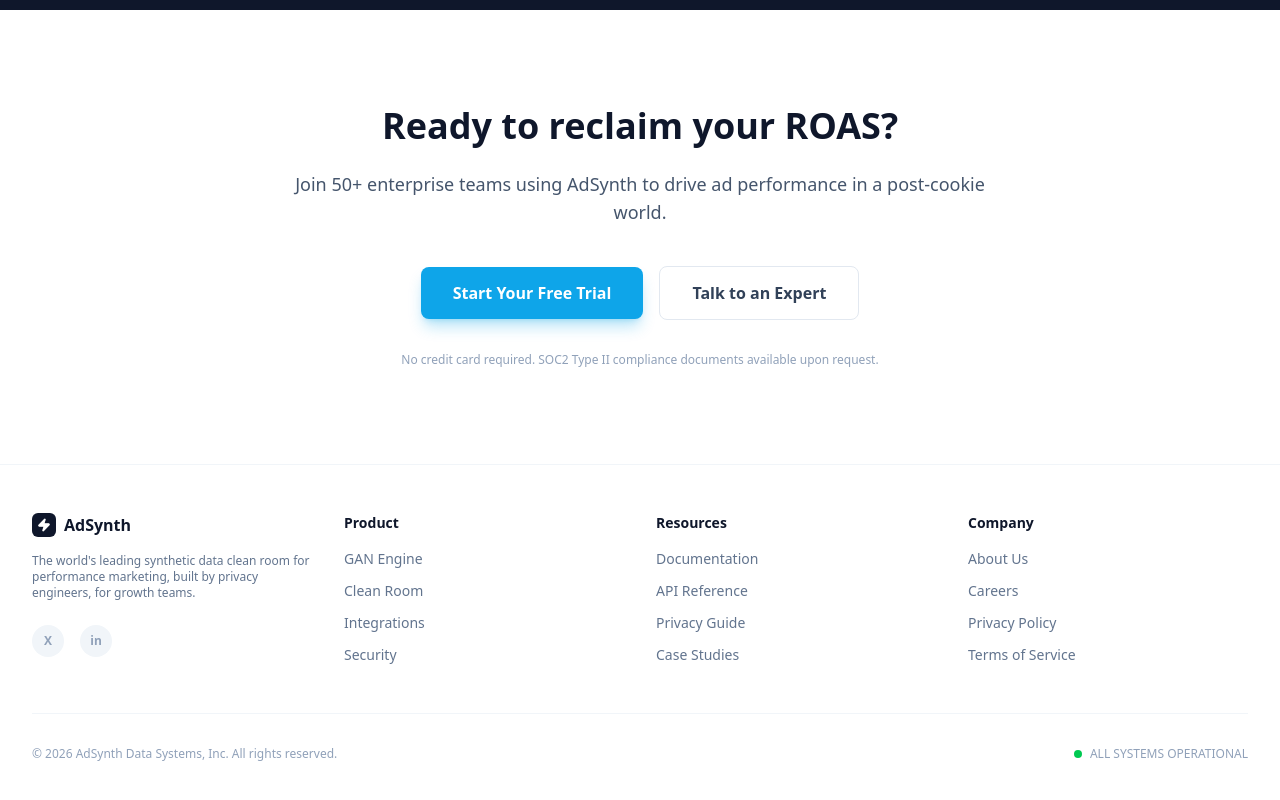
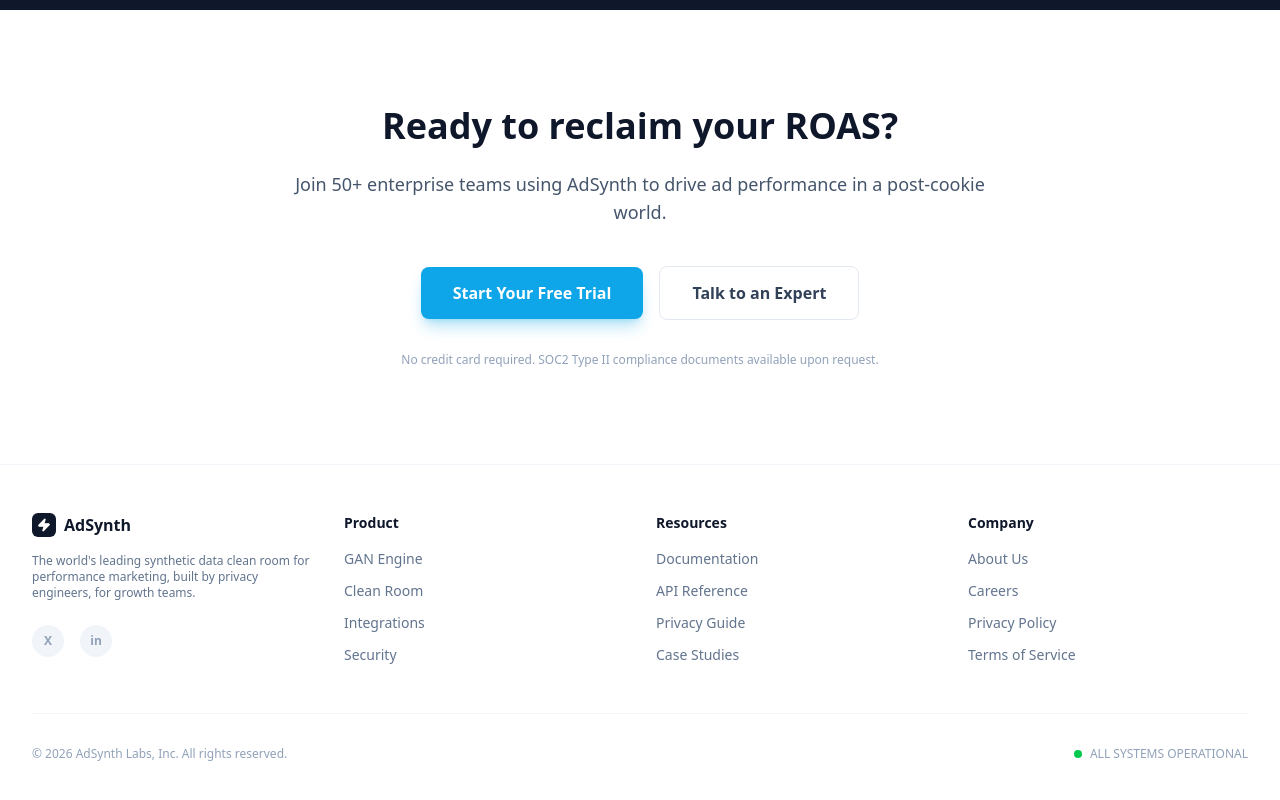
Before and after one commit to akrishav/adsynth-dashboard, a Next.js app: page / in a window 1280 px wide. Shown: the part 2151-2951 px from the top of the page. Built offline with nearby package versions, Linux system fonts and the light colour scheme.

Commit message:
chore: change AdSynth Data Systems to AdSynth Labs

```diff
--- a/src/app/page.tsx
+++ b/src/app/page.tsx
@@ -261,7 +261,7 @@
           </div>
 
           <div className="border-t border-slate-100 mt-12 pt-8 flex flex-col md:flex-row justify-between items-center text-xs text-slate-400">
-            <p>© 2026 AdSynth Data Systems, Inc. All rights reserved.</p>
+            <p>© 2026 AdSynth Labs, Inc. All rights reserved.</p>
             <div className="flex items-center space-x-2 mt-4 md:mt-0">
               <span className="w-2 h-2 rounded-full bg-green-500"></span>
               <span>ALL SYSTEMS OPERATIONAL</span>
```
